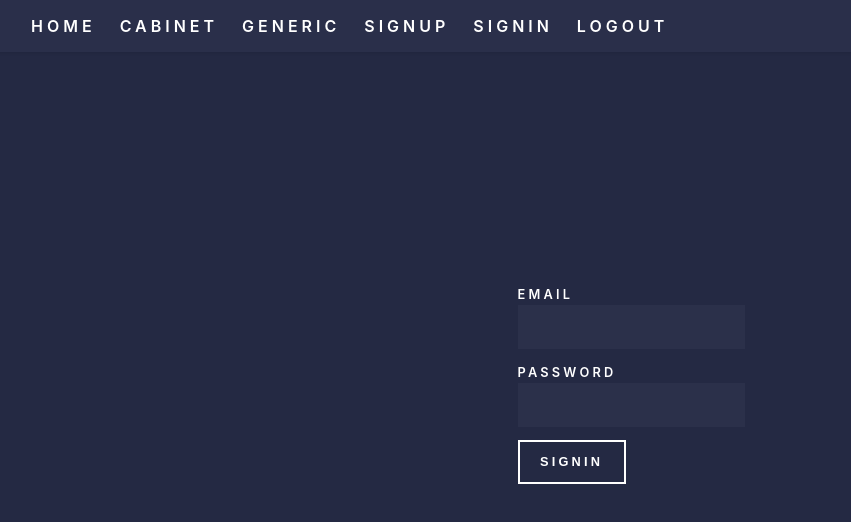
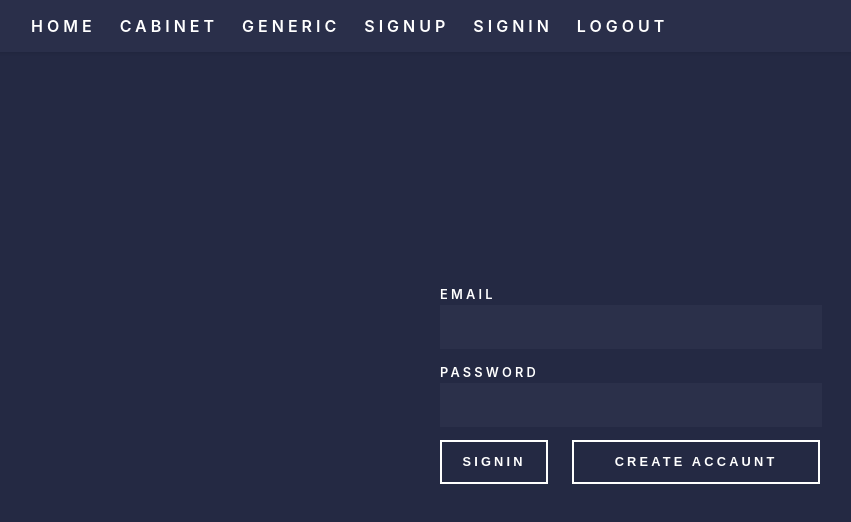
Before and after one commit to amosovaa/MCT, a React (Create React App) app in the folder front/: page /signin in a window 1280 px wide. Shown: the top 522 px of the page, without its empty margins (9-860 px from the left). Built offline with nearby package versions, Linux system fonts and the light colour scheme.

Commit message:
premerge

```diff
--- a/front/src/components/App/App.js
+++ b/front/src/components/App/App.js
@@ -17,7 +17,7 @@ import Schedule from '../Schedule/Schedule';
 import AdminCabinet from '../AdminCabinet/AdminCabinet';
 
 function App() {
-  const store = useSelector((store) => store.state);
+  const store = useSelector((store) => store.auth);
   console.log(store);
   return (
     <>
--- a/front/src/components/Banner/Banner.js
+++ b/front/src/components/Banner/Banner.js
@@ -1,24 +1,25 @@
 import React from 'react';
+import { Link } from 'react-router-dom';
 
 function Banner(props) {
   return (
     <div>
-      <section id='banner' className='major'>
-        <div className='inner'>
-          <header className='major'>
+      <section id="banner" className="major">
+        <div className="inner">
+          <header className="major">
             <h1>Hi, welcome to «My Concert Tour»</h1>
           </header>
-          <div className='content'>
+          <div className="content">
             <p>
               Create your own tour for an orchestra
               <br />
               or touristic group.
             </p>
-            <ul className='actions'>
+            <ul className="actions">
               <li>
-                <a href='#one' className='button next scrolly'>
+                <Link to="/signin" className="button next scrolly">
                   Get Started
-                </a>
+                </Link>
               </li>
             </ul>
           </div>
--- a/front/src/components/Signin/index.js
+++ b/front/src/components/Signin/index.js
@@ -1,7 +1,8 @@
 import React from 'react';
 import { useDispatch } from 'react-redux';
 import { signinAC } from '../../redux/actionCreators';
-import styles from './signin.module.scss'
+import { Link } from 'react-router-dom';
+import styles from './signin.module.scss';
 
 function Signin(props) {
   const dispatch = useDispatch();
@@ -28,7 +29,7 @@ function Signin(props) {
   };
   return (
     <div className={styles.wrapper}>
-      <form onSubmit={handlerSignin}>
+      <form className={styles.wrapper__form} onSubmit={handlerSignin}>
         <label htmlFor="email">
           Email
           <input type="email" name="email" />
@@ -38,6 +39,11 @@ function Signin(props) {
           <input type="password" name="password" />
         </label>
         <button>Signin</button>
+        <button className={styles.wrapper__else}>
+          <Link className={styles.wrapper__link} to="/signup">
+            Create Accaunt
+          </Link>
+        </button>
       </form>
     </div>
   );
--- a/front/src/components/Signin/signin.module.scss
+++ b/front/src/components/Signin/signin.module.scss
@@ -4,4 +4,18 @@
     align-items: center;
     justify-content: center;
     height: 100vh;
+    &__form{
+        max-width: 382px;
+        width: 100%;
+        font-size: 16px;
+    }
+    &__else{
+        margin-left: 24px;
+        max-width: 248px;
+        width: 100%;
+    }
+    &__link{
+        border: 0;
+        font-weight: bold;
+    }
   }
--- a/front/src/components/Signup/index.js
+++ b/front/src/components/Signup/index.js
@@ -1,11 +1,10 @@
 import React from 'react';
-import { useDispatch, useSelector } from 'react-redux';
+import { useDispatch } from 'react-redux';
 import { signupAC } from '../../redux/actionCreators';
 import styles from './signup.module.scss';
 
 function Signup(props) {
   const dispatch = useDispatch();
-  const store = useSelector(store => store)
   const handlerSignup = (e) => {
     e.preventDefault();
     const {
@@ -32,10 +31,9 @@ function Signup(props) {
     e.target.email.value = ``;
     e.target.password.value = ``;
   };
-  console.log(store);
   return (
     <div className={styles.wrapper}>
-      <form onSubmit={handlerSignup}>
+      <form className={styles.wrapper__form} onSubmit={handlerSignup}>
         <label htmlFor="username">
           Username
           <input type="text" name="username" />
--- a/front/src/components/Signup/signup.module.scss
+++ b/front/src/components/Signup/signup.module.scss
@@ -4,4 +4,8 @@
   align-items: center;
   justify-content: center;
   height: 100vh;
+
+  &__form {
+    font-size: 16px;
+  }
 }
--- a/front/src/redux/reducers/reducerUser.js
+++ b/front/src/redux/reducers/reducerUser.js
@@ -1,16 +1,15 @@
-import { SIGNUP_SUCCESS, SIGNIN_SUCCESS,LOGOUT_SUCCESS } from '../actionTypes';
+import { SIGNUP_SUCCESS, SIGNIN_SUCCESS, LOGOUT_SUCCESS } from '../actionTypes';
 
 const state = JSON.parse(window.localStorage.getItem('state'));
 let preState = {};
 
 if (state) {
   preState = {
-    auth: state.user
+    auth: state.auth,
   };
+} else {
+  preState = { auth: {} };
 }
-// } else {
-//   preState = {};
-// }
 
 const reducer = (state = preState, action) => {
   switch (action.type) {
@@ -18,9 +17,9 @@ const reducer = (state = preState, action) => {
       return { ...state, auth: action.payload };
     case SIGNIN_SUCCESS:
       return { ...state, auth: action.payload };
-      case LOGOUT_SUCCESS:
-        window.localStorage.removeItem('state')
-        window.localStorage.removeItem('token')
+    case LOGOUT_SUCCESS:
+      window.localStorage.removeItem('state');
+      window.localStorage.removeItem('token');
       return { ...state, auth: {} };
     default:
       return state;
```
